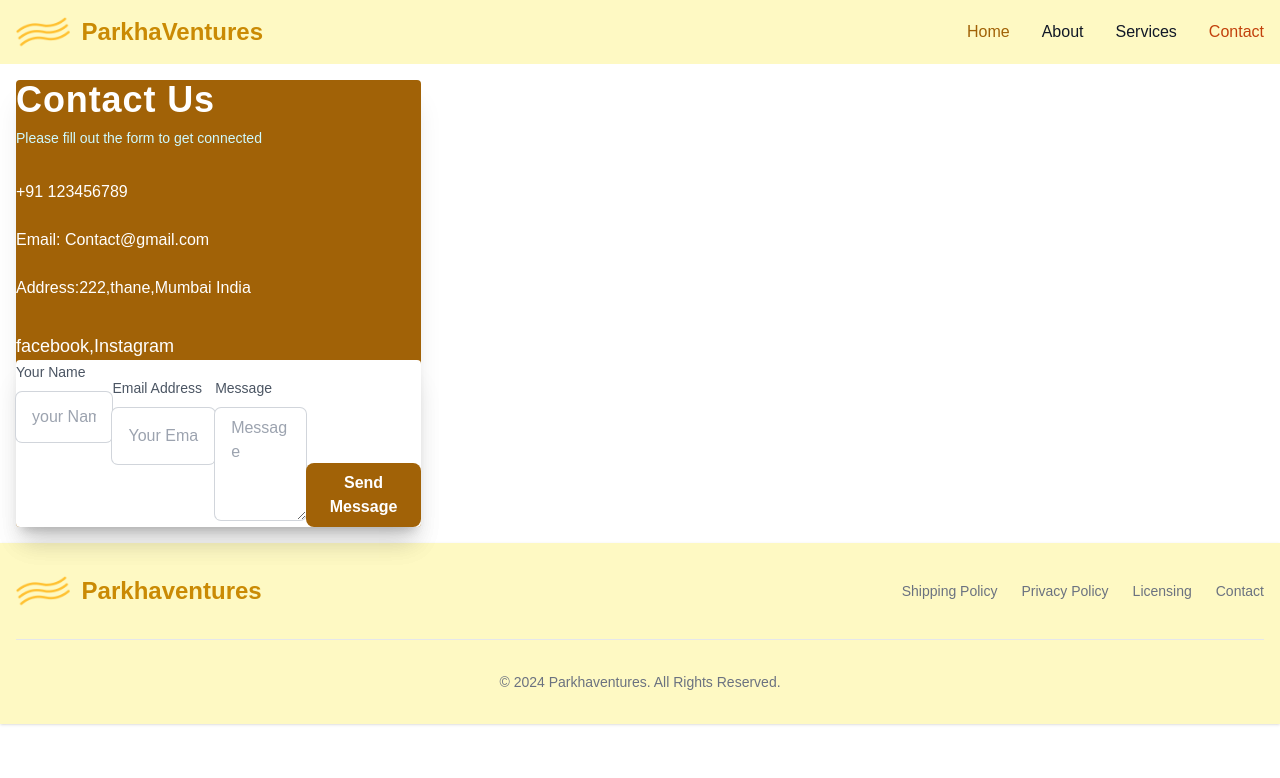
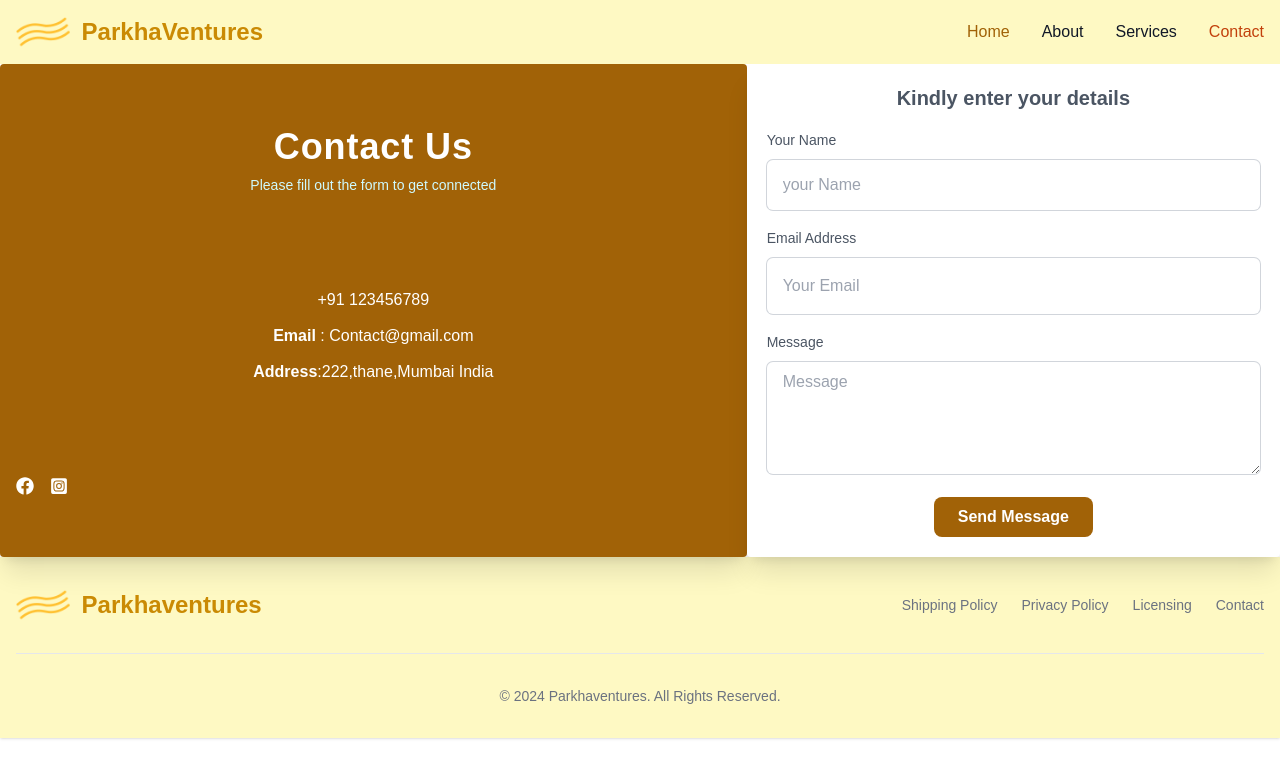
Before and after one commit to blazepk/cadeau-project, a React (Vite) app: page /Contact in a window 1280 px wide. Shown: the top 778 px of the page. Built offline with nearby package versions, Linux system fonts and the light colour scheme; a web font is replaced by a local one.

Commit message:
minor changes

```diff
--- a/src/components/Contact/Contact.tsx
+++ b/src/components/Contact/Contact.tsx
@@ -1,72 +1,76 @@
-
-/*import { CIcon, cilEnvelopeClosed } from '@coreui/icons-react';*/
+import { FaFacebook } from "react-icons/fa";
+import { FaInstagramSquare } from "react-icons/fa";
 
 function Contact() {
   return (
-
-          <div className="grid gap-4 m-4 sm:grid-cols-12 bg-white">
-              <div className= 'min-h-[100px] rounded  bg-yellow-700 w-full shadow-xl text-white sm:col-span-4'>
-                  < div className='flex flex-col space-y-8 justify-between'>
-                        <div >
-                            <h1 className='font-bold text-4xl tracking-wide'>Contact Us</h1>
-                              <p className='pt-2 text-cyan-100 text-sm'>Please fill out the form to get connected</p>
+    <div className="grid grid-cols-12 bg-white w-full">
+      <div className="min-h-[100px] rounded  bg-yellow-700 w-full shadow-xl text-white  col-span-7">
+        <div className="p-4 text-center flex flex-col justify-around h-full">
+          <div className="flex flex-col gap-y-2">
+            <h1 className="font-bold text-4xl tracking-wide">Contact Us</h1>
+            <p className=" text-cyan-100 text-sm">
+              Please fill out the form to get connected
+            </p>
           </div>
-                        <div className='flex flex-col space-y-6' >
-                            <div className='inline-flex space-x-2 items-center'>
-                              <span>+91 123456789</span>
+          <div className="flex flex-col gap-y-3">
+            <div className="">+91 123456789</div>
+            <div className="">
+              <span className="font-bold">Email</span> : Contact@gmail.com
             </div>
-                            <div className='inline-flex space-x-2 items-center'>
-                              <span>Email: Contact@gmail.com</span>
-                            </div>
-                            <div className='inline-flex space-x-2 items-center'>
-                              <span>Address:222,thane,Mumbai India</span>
+            <div className="">
+              <span className="font-bold">Address</span>:222,thane,Mumbai India
             </div>
           </div>
 
-                        <div className='flex space-4 text-lg'>
-                          facebook,Instagram
+          <div className="flex gap-x-4 text-lg">
+            <a
+              href="https://www.facebook.com/pratyush.khandelwal.7"
+              target="_blank"
+            >
+              <FaFacebook />
+            </a>
+            <FaInstagramSquare />
           </div>
-
         </div>
-
-                  <div className='bg-white min-h-[100px] rounded w-full shadow-xl md:col-span-8 text-gray-600'>
-                    <form action='' className='flex flex-cols space-y-4'>
-                      <div>
-                        <label className='text-sm'>Your Name</label>
-                          <input type='text'
-                          placeholder='your Name'
-                          className='min-h-[50px] ring-1 ring-gray-300 w-full rounded-md px-4 py-2 mt-2 outline-none focus:ring-2 focus:ring-teal-300'/>
+      </div>
+      <div className="bg-white min-h-[100px] rounded w-full shadow-xl  text-gray-600 col-span-5 p-5">
+        <form action="" className="flex flex-col space-y-4">
+          <div className="font-bold text-xl text-center">
+            Kindly enter your details
           </div>
           <div>
-                        <label className='text-sm'>Email Address</label>
-                          <input type='email'
-                          placeholder='Your Email'
-                          className='ring-1 ring-gray-300 w-full rounded-md px-4 py-4 mt-2 outline-none focus:ring-2 focus:ring-teal-300'/>
+            <label className="text-sm">Your Name</label>
+            <input
+              type="text"
+              placeholder="your Name"
+              className="min-h-[50px] ring-1 ring-gray-300 w-full rounded-md px-4 py-2 mt-2 outline-none focus:ring-2 focus:ring-teal-300"
+            />
           </div>
           <div>
-                        <label className='text-sm'>Message</label>
+            <label className="text-sm">Email Address</label>
+            <input
+              type="email"
+              placeholder="Your Email"
+              className="ring-1 ring-gray-300 w-full rounded-md px-4 py-4 mt-2 outline-none focus:ring-2 focus:ring-teal-300"
+            />
+          </div>
+          <div>
+            <label className="text-sm">Message</label>
             <textarea
-                          placeholder='Message'
-                          rows= {4}
-                          className='ring-1 ring-gray-300 w-full rounded-md px-4 py-2 mt-2 outline-none focus:ring-2 focus:ring-teal-300'></textarea>
+              placeholder="Message"
+              rows={4}
+              className="ring-1 ring-gray-300 w-full rounded-md px-4 py-2 mt-2 outline-none focus:ring-2 focus:ring-teal-300"
+            ></textarea>
           </div>
-
-                      <button className='inline-block self-end bg-yellow-700 text-white font-bold rounded-lg px-6 py-2 uppercase-sm'>Send Message</button>
+          <div className="flex items-center justify-center">
+            <button className="inline-block self-end bg-yellow-700 text-white font-bold rounded-lg px-6 py-2 uppercase-sm">
+              Send Message
+            </button>
+          </div>
         </form>
       </div>
     </div>
-            </div>
-
-
-
-
-
-
-
-
-
-
-  )
+  );
 }
 
-export default Contact
+export default Contact;
```
Also changed, not shown: src/App.tsx (+2 -6 lines), src/Layout.tsx (+5 -6 lines), 1 other file (tests, documents, lock files or other folders). Lines whose indentation alone changed are shown as unchanged.
